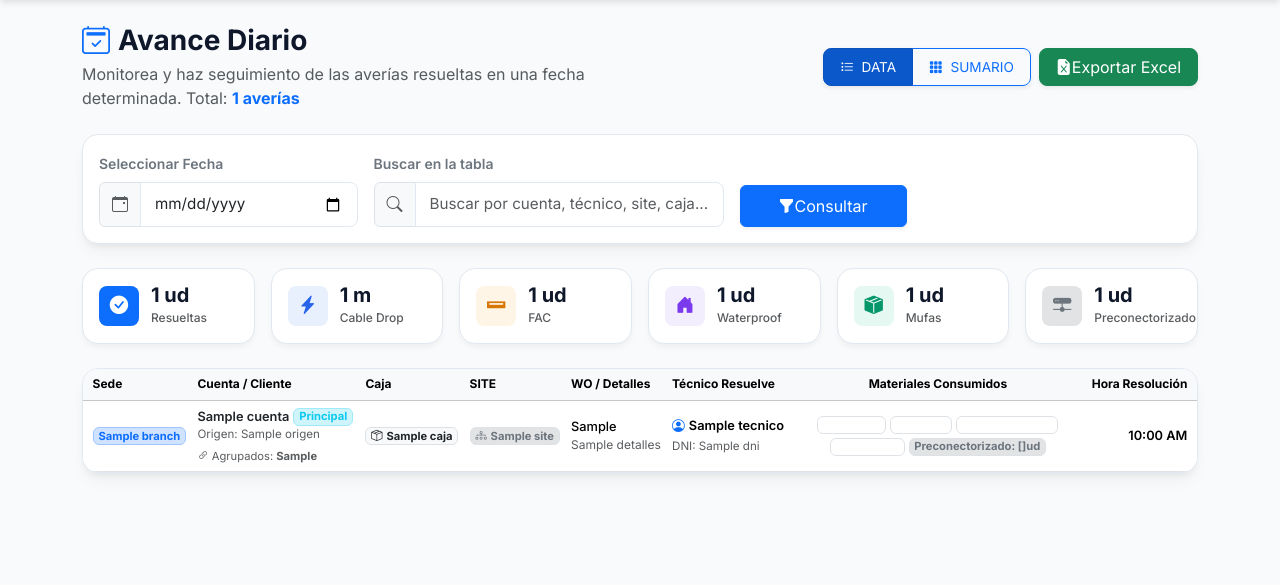
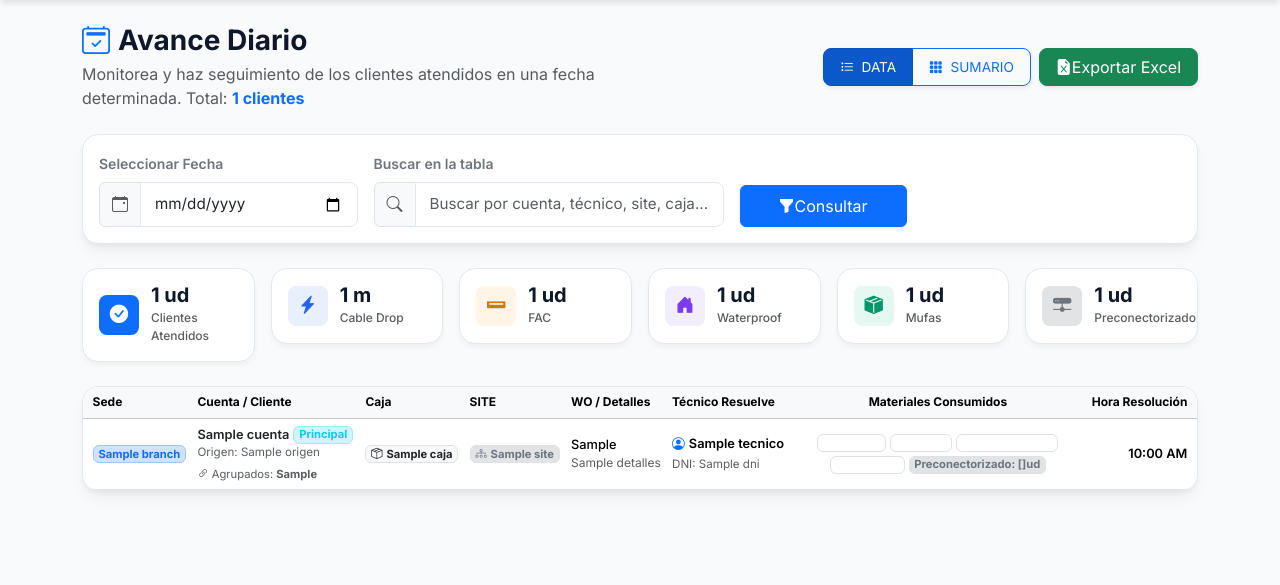
Before and after one commit to jjvargas2002-dot/botvip, a Python web app: template templates/avance_diario.html in a window 1280 px wide. Shown: the part 74-659 px from the top of the page. Run offline with Jinja, Linux system fonts and the light colour scheme; the template is opened without the code that fills it: most values are stand-ins (such as "Sample title", 1, 10 or a date in 2020).

Commit message:
Update templates/avance_diario.html terminology to consistently refer to clients/cuentas instead of averias

```diff
--- a/templates/avance_diario.html
+++ b/templates/avance_diario.html
@@ -10,7 +10,7 @@
 <div class="row align-items-center mb-4 g-3">
     <div class="col-md-6">
         <h2 class="h3 fw-bold mb-1"><i class="bi bi-calendar2-check text-primary me-2"></i>Avance Diario</h2>
-        <p class="text-muted mb-0">Monitorea y haz seguimiento de las averías resueltas en una fecha determinada. Total: <strong class="text-primary">{{ stats.count }} averías</strong></p>
+        <p class="text-muted mb-0">Monitorea y haz seguimiento de los clientes atendidos en una fecha determinada. Total: <strong class="text-primary">{{ stats.count }} clientes</strong></p>
     </div>
     <div class="col-md-6 text-md-end d-flex gap-2 justify-content-md-end align-items-center flex-wrap">
         <div class="btn-group shadow-sm" role="group" aria-label="Seleccionar Vista">
@@ -86,7 +86,7 @@
             </div>
             <div>
                 <div class="metric-value fw-bold text-slate-800" style="font-size: 1.25rem;">{{ stats.count }} ud</div>
-                <div class="metric-label text-muted" style="font-size: 0.75rem;">Resueltas</div>
+                <div class="metric-label text-muted" style="font-size: 0.75rem;">Clientes Atendidos</div>
             </div>
         </div>
     </div>
@@ -249,14 +249,14 @@
                 <tr id="emptyRow">
                     <td colspan="8" class="text-center py-5 text-muted">
                         <i class="bi bi-calendar-x fs-1 d-block mb-2"></i>
-                        No se registraron averías resueltas para los criterios seleccionados.
+                        No se registraron clientes atendidos para los criterios seleccionados.
                     </td>
                 </tr>
                 {% endfor %}
                 <tr id="noResultsRow" style="display: none;">
                     <td colspan="8" class="text-center py-5 text-muted">
                         <i class="bi bi-search fs-1 d-block mb-2"></i>
-                        No se encontraron averías que coincidan con la búsqueda.
+                        No se encontraron clientes atendidos que coincidan con la búsqueda.
                     </td>
                 </tr>
             </tbody>
```
